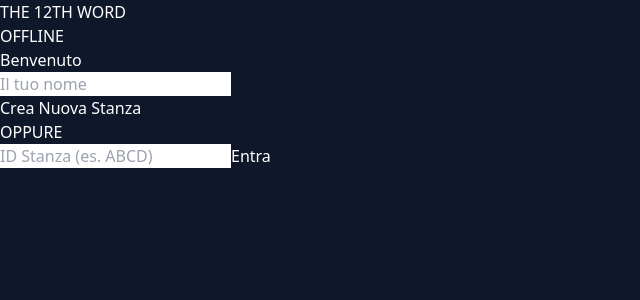
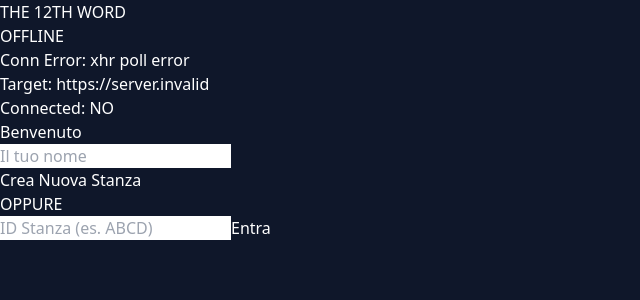
Before and after one commit to Ciock95/Impostor-Game, a React (Vite) app in the folder client/: page / in a window 1280 px wide. Shown: the top 300 px of the page, without its empty margins (0-640 px from the left). Built offline with nearby package versions, Linux system fonts and the light colour scheme; no server answers.

Commit message:
Add debug info to client

```diff
--- a/client/src/App.jsx
+++ b/client/src/App.jsx
@@ -17,6 +17,10 @@ function App() {
   useEffect(() => {
     socket.on('connect', () => setIsConnected(true));
     socket.on('disconnect', () => setIsConnected(false));
+    socket.on('connect_error', (err) => {
+      console.error("Connection error:", err);
+      setErrorMSG(`Conn Error: ${err.message}`);
+    });
 
     socket.on('room_joined', ({ roomId, gameState }) => {
       setGameState(gameState);
@@ -113,6 +117,12 @@ function App() {
         </div>
       )}
 
+      {/* DEBUG INFO */}
+      <div className="fixed bottom-2 right-2 text-[10px] text-slate-500 font-mono z-50 bg-black/80 p-2 rounded">
+        Target: {serverUrl} <br />
+        Connected: {isConnected ? 'YES' : 'NO'}
+      </div>
+
       <main className="flex-1 flex items-center justify-center p-4">
         {!gameState ? (
           <Lobby socket={socket} />
```
